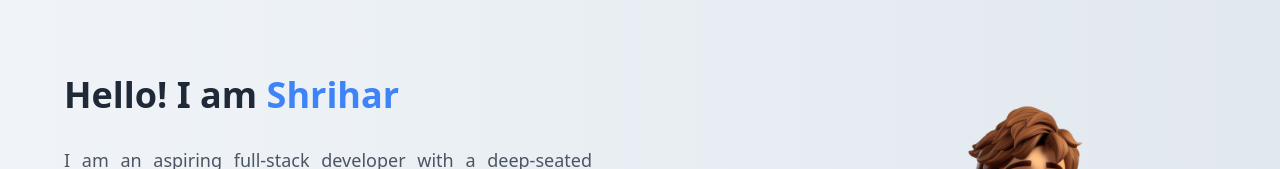
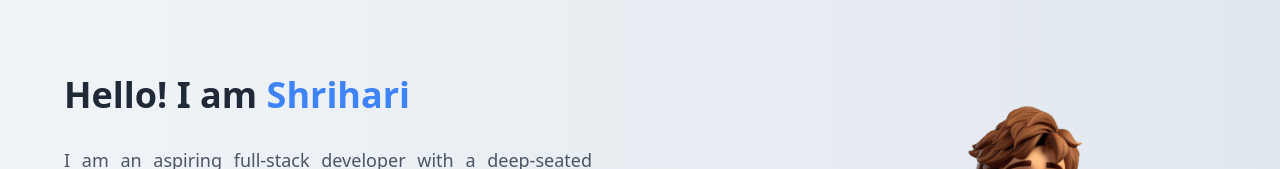
Before and after one commit to ShriHari1307/Portfolio, a React (Vite) app: page / in a window 1280 px wide. Shown: the part 212-381 px from the top of the page. Built offline with nearby package versions, Linux system fonts and the light colour scheme.

Commit message:
Netlify check

```diff
--- a/src/Component/About.jsx
+++ b/src/Component/About.jsx
@@ -37,7 +37,7 @@ function About({ isDarkMode }) {
           } text-center sm:text-left`}
         >
           <span className="inline-block overflow-hidden whitespace-nowrap border-r-4 border-blue-500 animate-typing">
-            Hello! I am <span className="text-blue-500">Shrihar</span>
+            Hello! I am <span className="text-blue-500">Shrihari</span>
           </span>
         </h2>
 
```
